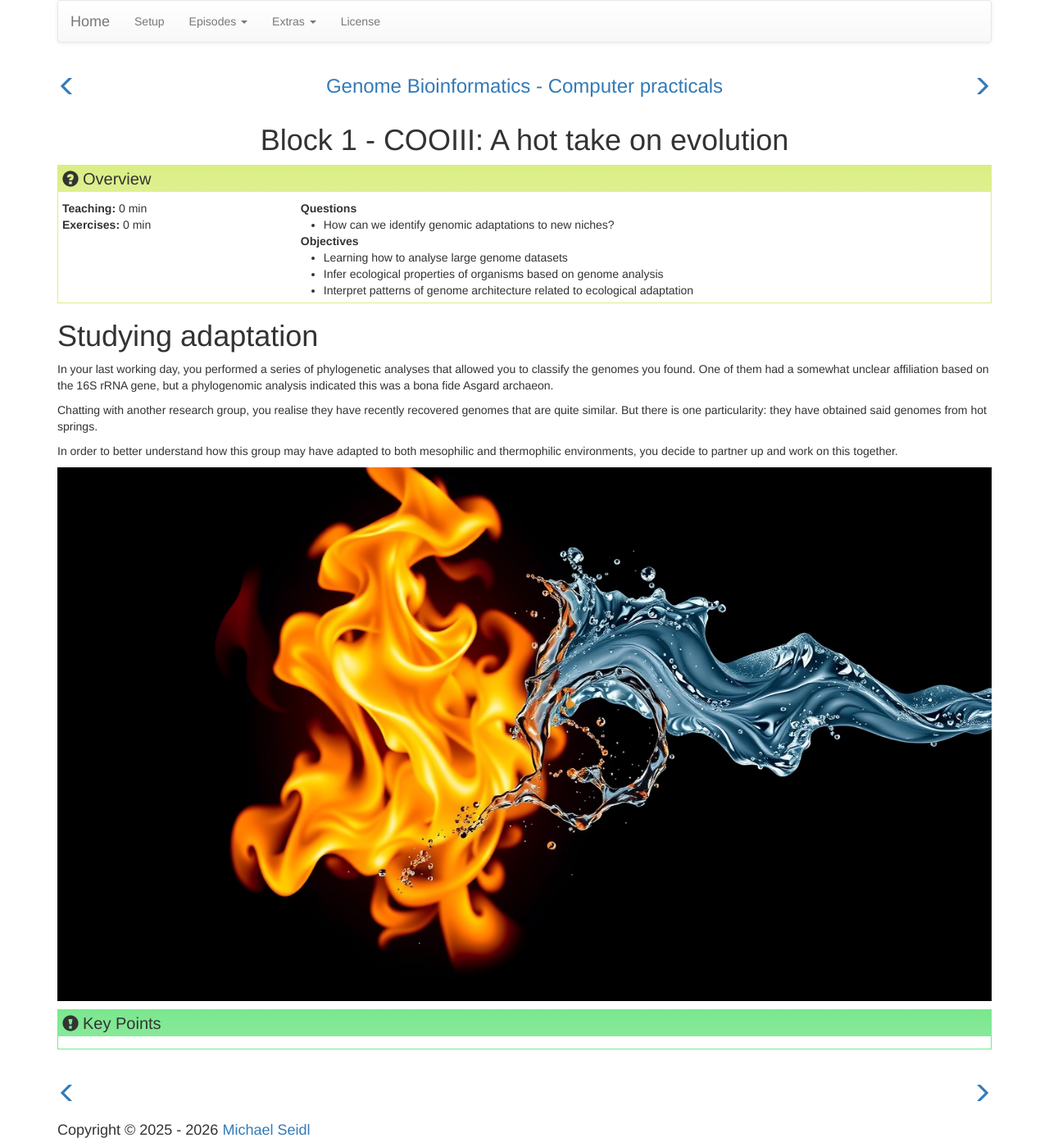
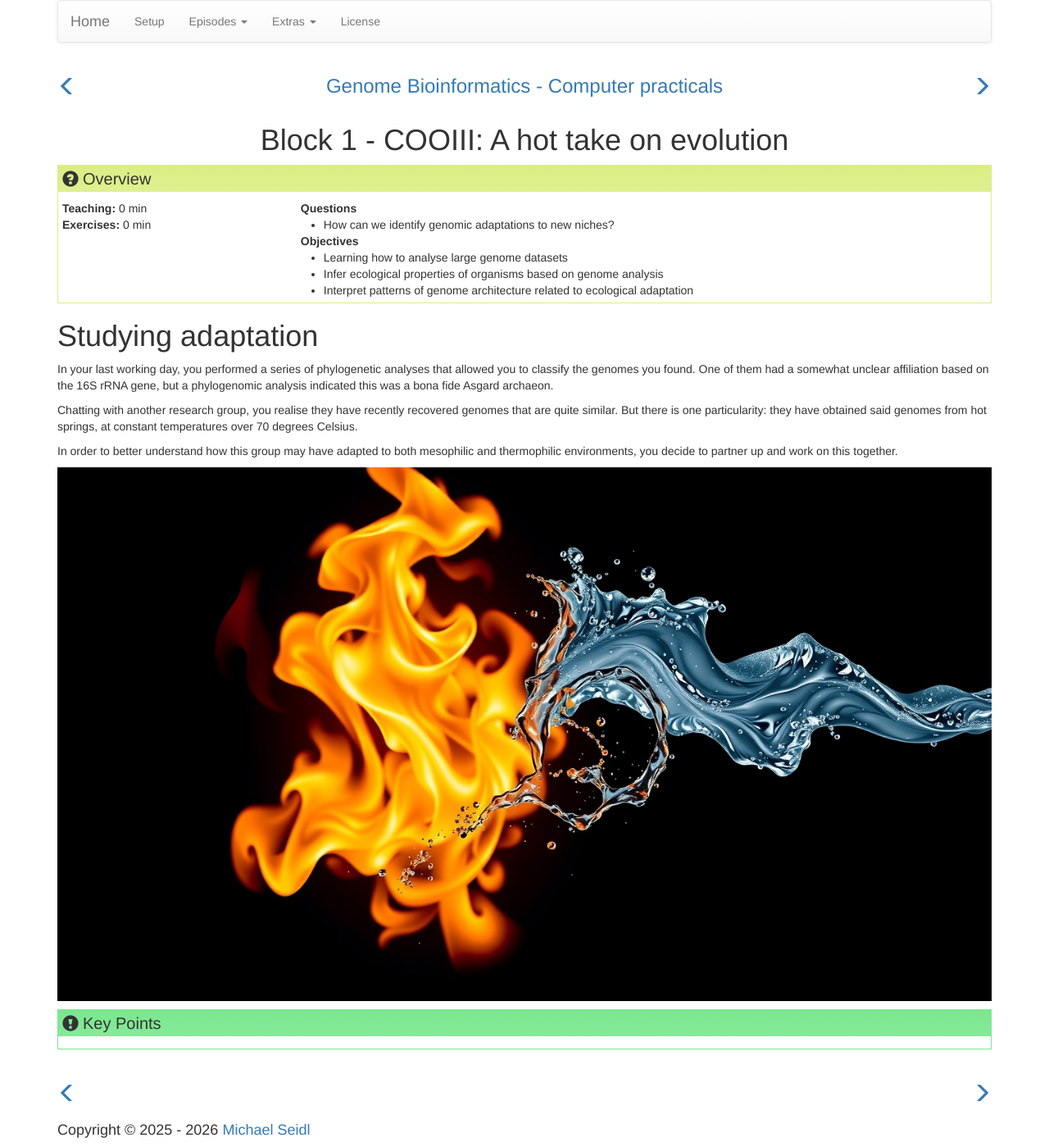
Before and after one commit to TeamMGE/GenomeBioinformaticsCourse, a Jekyll site: the page built from _episodes/30-COOIII.md, in a window 1280 px wide. Shown: the whole page at 82% size. Built offline with Jekyll 4.4.1, drawn with Linux system fonts in a browser that asks for light colours.

Commit message:
Update 30-COOIII.md

```diff
--- a/_episodes/30-COOIII.md
+++ b/_episodes/30-COOIII.md
@@ -19,7 +19,7 @@ One of them had a somewhat unclear affiliation based on the 16S rRNA gene, but a
 bona fide Asgard archaeon.
 
 Chatting with another research group, you realise they have recently recovered genomes that are quite similar.
-But there is one particularity: they have obtained said genomes from hot springs.
+But there is one particularity: they have obtained said genomes from hot springs, at constant temperatures over 70 degrees Celsius.
 
 In order to better understand how this group may have adapted to both mesophilic and thermophilic environments, you decide
 to partner up and work on this together.
```
